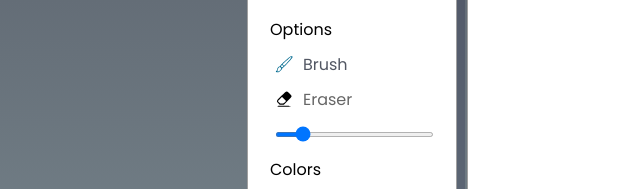
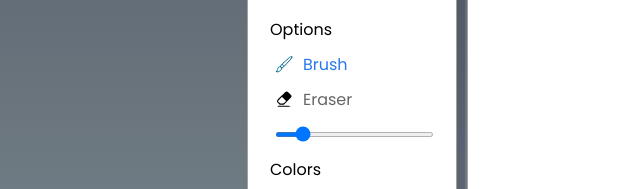
Before and after one commit to Deoprag/Pick-Your-Pencil, a plain HTML site: page index.html in a window 1280 px wide. Shown: the part 312-501 px from the top of the page, 19-659 px from the left. Drawn offline with Linux system fonts and the light colour scheme.

Commit message:
Update style.css

```diff
--- a/css/style.css
+++ b/css/style.css
@@ -61,7 +61,7 @@ section{
 }
 
 .option:is(:hover, .active) :where(span, label){
-    color: #525763;
+    color: #2978f0;
 }
 
 .option #fill-color{
```
